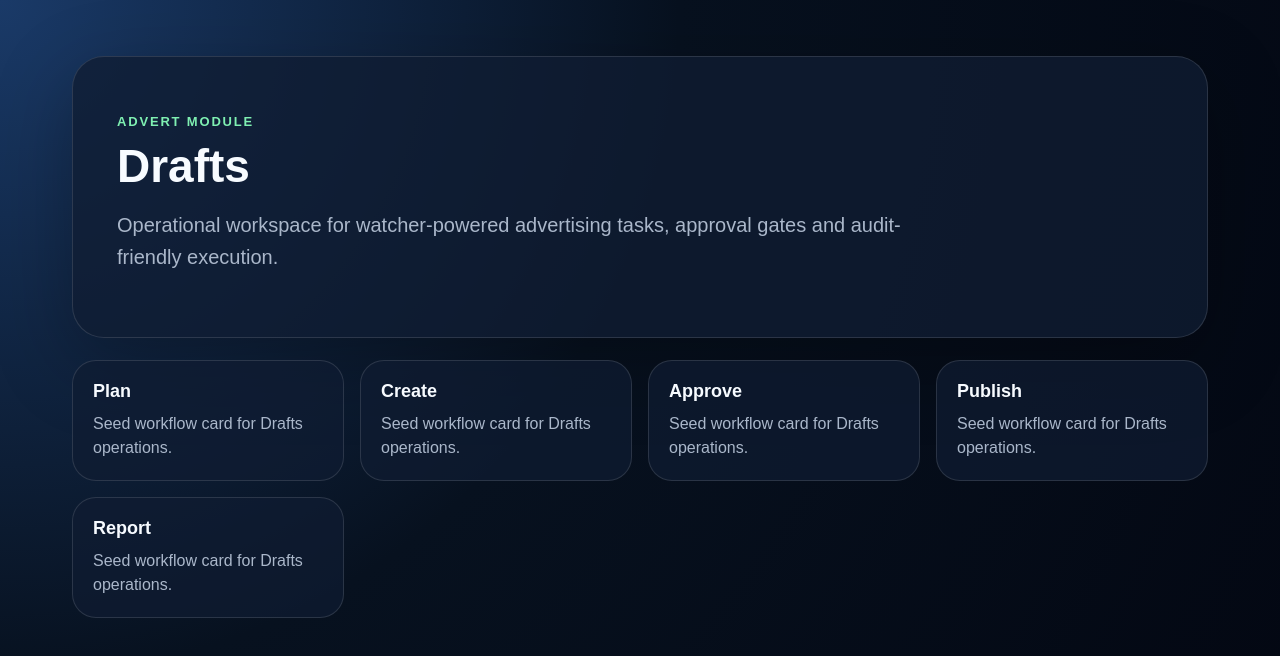
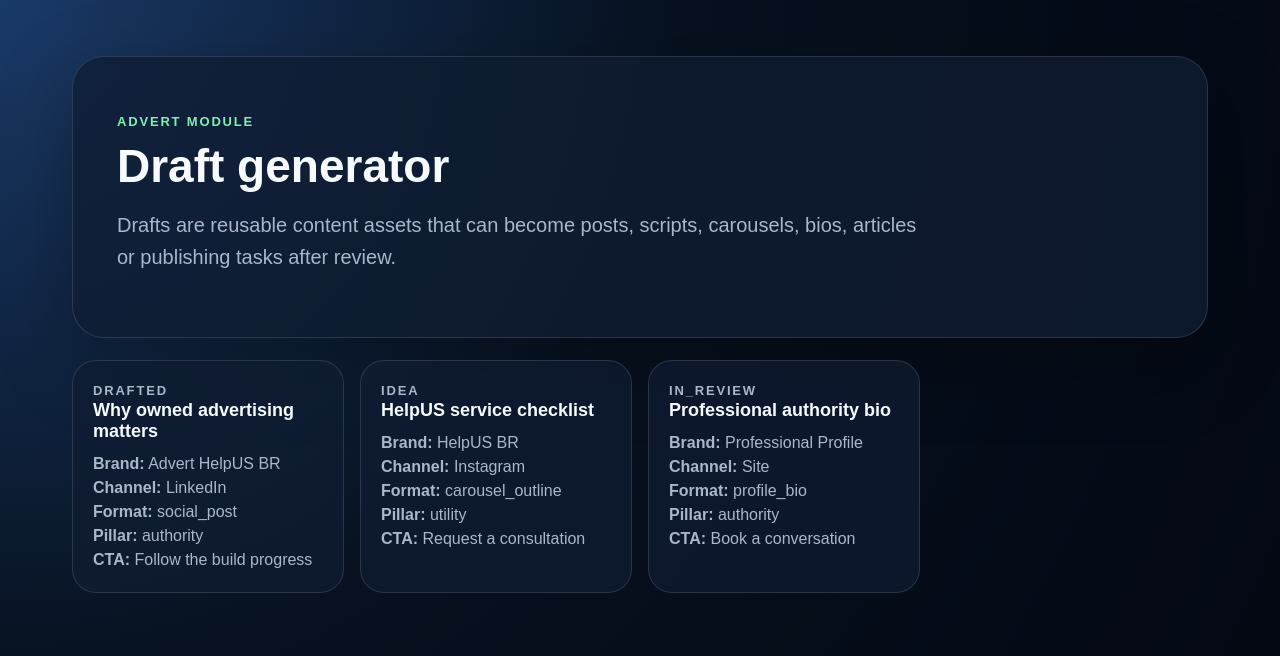
Before and after one commit to HelpUSA/advert, a Next.js app in the folder apps/web/: page /drafts in a window 1280 px wide. Shown: the top 656 px of the page. Built offline with nearby package versions, Linux system fonts and the light colour scheme.

Commit message:
Add content draft seed screen

```diff
--- a/apps/web/src/app/drafts/page.tsx
+++ b/apps/web/src/app/drafts/page.tsx
@@ -1,19 +1,19 @@
-const items = ['Plan', 'Create', 'Approve', 'Publish', 'Report'];
+const drafts = [
+ { title: 'Why owned advertising matters', brand: 'Advert HelpUS BR', channel: 'LinkedIn', format: 'social_post', pillar: 'authority', status: 'drafted', cta: 'Follow the build progress' },
+ { title: 'HelpUS service checklist', brand: 'HelpUS BR', channel: 'Instagram', format: 'carousel_outline', pillar: 'utility', status: 'idea', cta: 'Request a consultation' },
+ { title: 'Professional authority bio', brand: 'Professional Profile', channel: 'Site', format: 'profile_bio', pillar: 'authority', status: 'in_review', cta: 'Book a conversation' },
+];
 
 export default function Page() {
  return (
  <main className='page'>
  <section className='hero compact'>
  <p className='eyebrow'>Advert module</p>
- <h1>
-Drafts
-</h1>
- <p className='lead'>Operational workspace for watcher-powered advertising tasks, approval gates and audit-friendly execution.</p>
+ <h1>Draft generator</h1>
+ <p className='lead'>Drafts are reusable content assets that can become posts, scripts, carousels, bios, articles or publishing tasks after review.</p>
  </section>
  <section className='grid'>
- {items.map((item) => <article className='card' key={item}><h2>{item}</h2><p>Seed workflow card for
-Drafts
- operations.</p></article>)}
+ {drafts.map((draft) => <article className='card' key={draft.title}><p className='eyebrow'>{draft.status}</p><h2>{draft.title}</h2><p><strong>Brand:</strong> {draft.brand}</p><p><strong>Channel:</strong> {draft.channel}</p><p><strong>Format:</strong> {draft.format}</p><p><strong>Pillar:</strong> {draft.pillar}</p><p><strong>CTA:</strong> {draft.cta}</p></article>)}
  </section>
  </main>
  );
```
Also changed, not shown: 1 other file (tests, documents, lock files or other folders).
